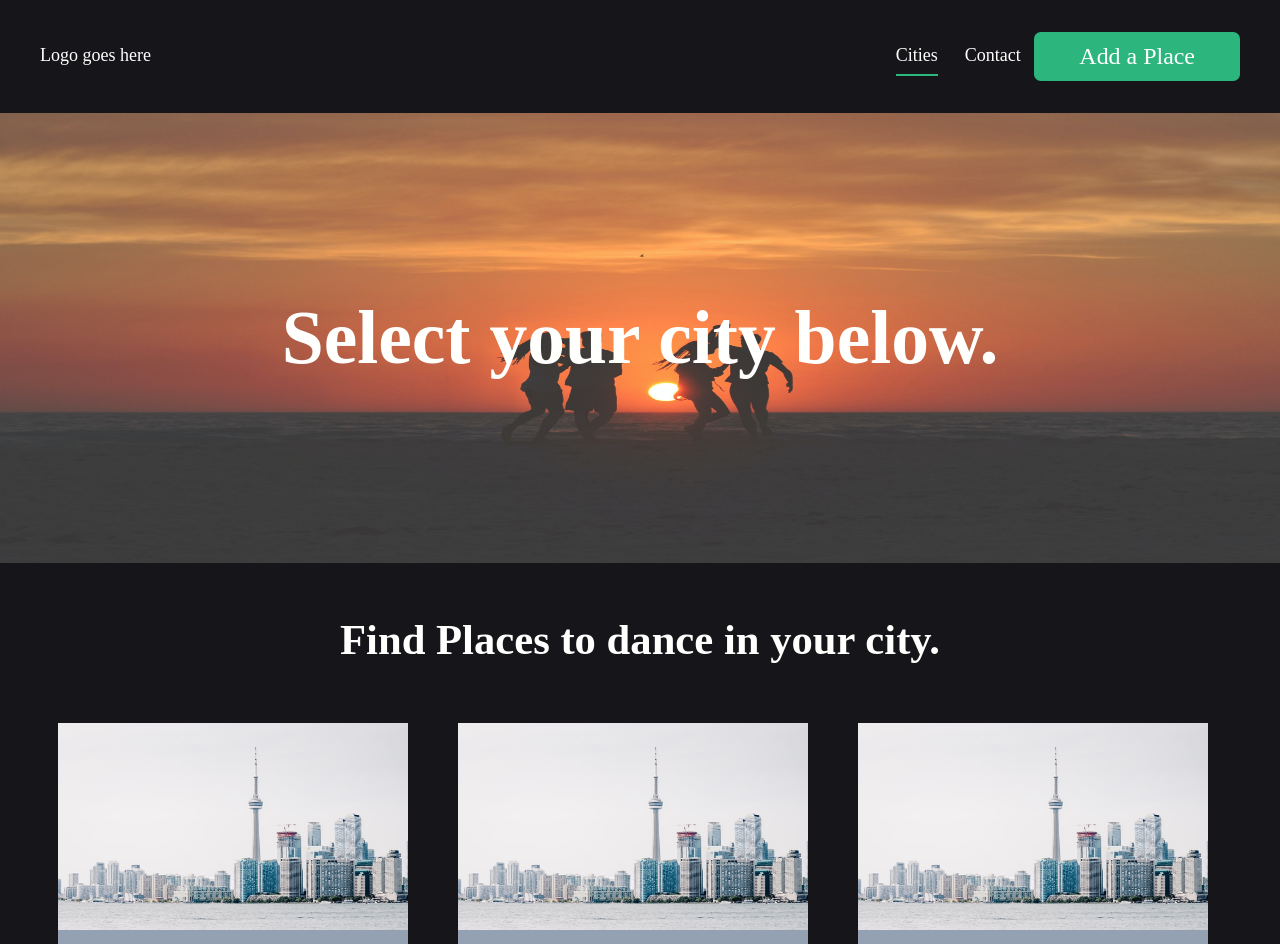
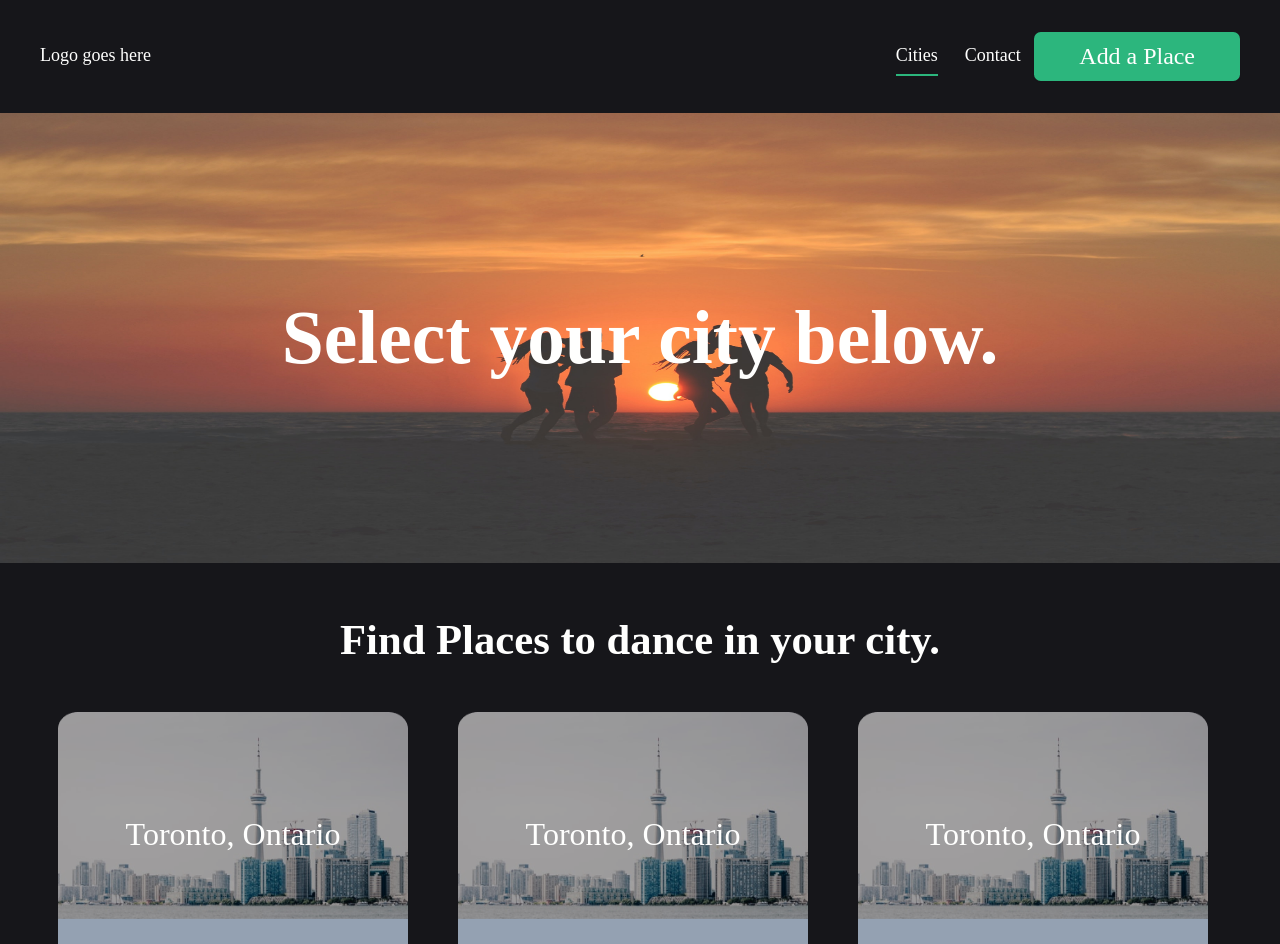
Before and after one commit to marcuspapin/dance-list-nextjs, a Next.js app: page / in a window 1280 px wide. Shown: the top 944 px of the page. Built offline with nearby package versions, Linux system fonts and the light colour scheme.

Commit message:
update ui of city card

```diff
--- a/components/CityCard/index.tsx
+++ b/components/CityCard/index.tsx
@@ -1,17 +1,27 @@
 import Image from 'next/image'
 import { Button } from 'ui-library'
 
-function CityCard() {
-  return <div className="flex flex-col w-[350px] bg-gray rounded-xl m-4">
-    <div className="rounded-xl">
-      <Image src="/toronto.jpg" width={350} height={207}/>
+const CityCard = () => (
+  <div className="flex flex-col w-[350px] bg-gray rounded-xl m-4 mt-24">
+    <div>
+      <p className="relative -mb-32 z-10 text-h4 text-light">
+        Toronto, Ontario
+      </p>
+      <Image
+        src="/toronto.png"
+        width={350}
+        height={207}
+        className="rounded-t-xl"
+      />
     </div>
 
     <div className="text-center py-3">
-        <p className="text-h5 text-light">10 Places to dance</p>
-        <Button type="button" variant="dark" styles="mx-auto">View all</Button>
+      <p className="text-h5 text-light">10 Places to dance</p>
+      <Button type="button" variant="dark" styles="mx-auto">
+        View all
+      </Button>
     </div>
-    </div>
-}
+  </div>
+)
 
 export default CityCard
```
Also changed, not shown: public/toronto.jpg (deleted), public/toronto.png (added).
